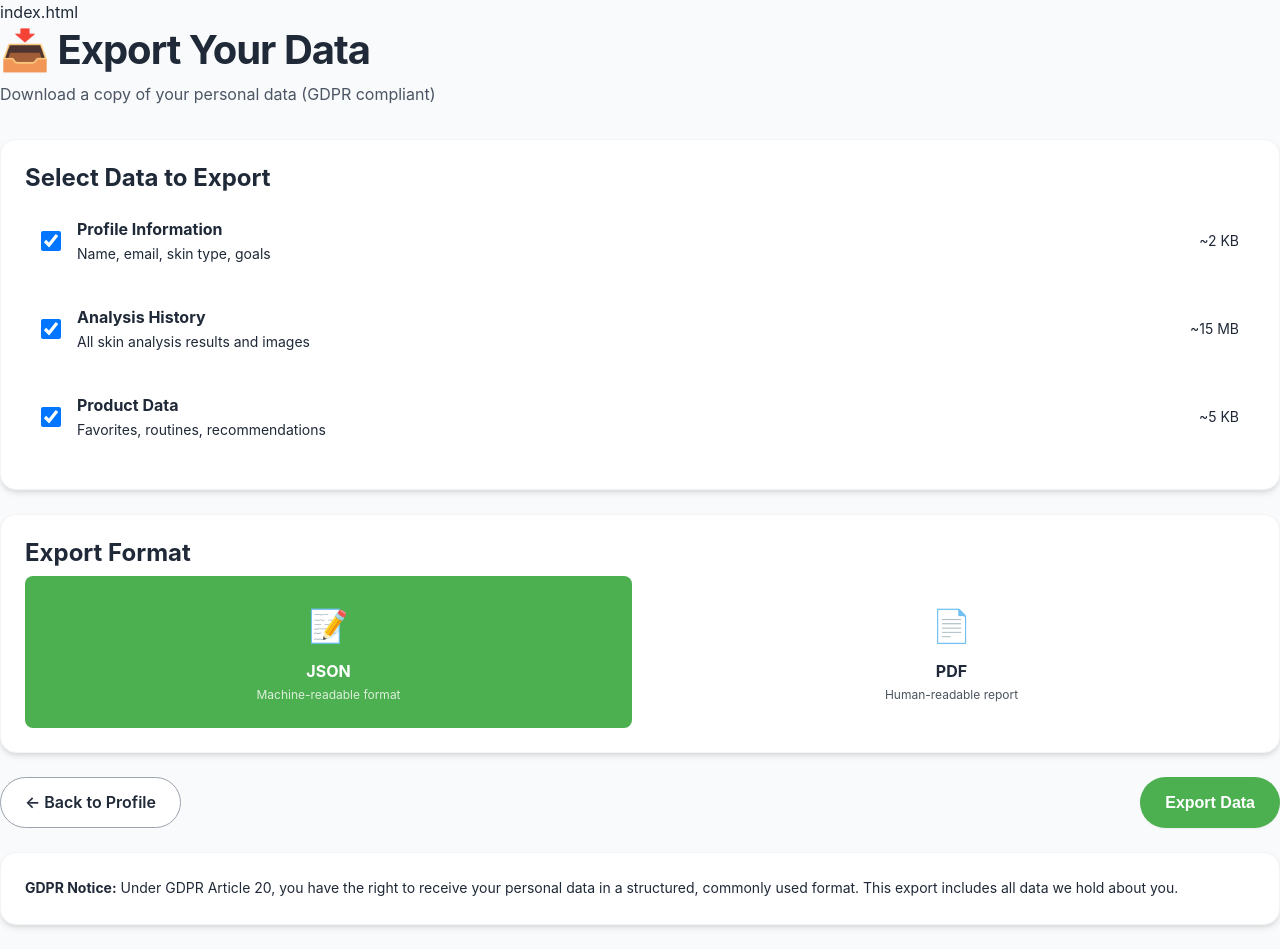
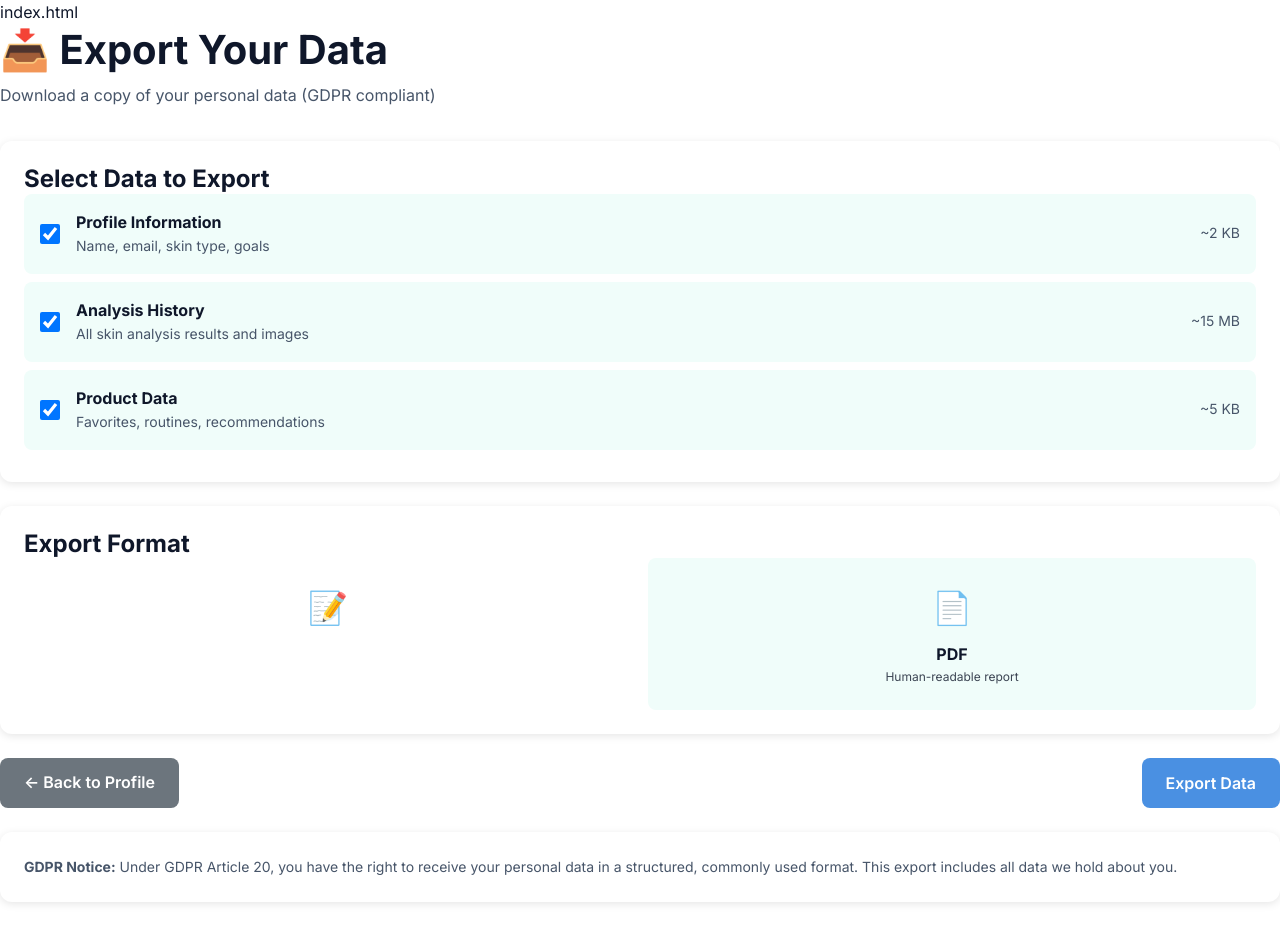
Before and after one commit to himprapatel-rgb/ai-skincare-intelligence-system, a React (Vite) app in the folder frontend/: page /export in a window 1280 px wide. After the commit the page ends 926 px from the top, so only its background shows below. Built offline with nearby package versions, Linux system fonts and the light colour scheme; no server answers.

Commit message:
fix(ui): Global design system with proper alignment

```diff
--- a/frontend/src/index.css
+++ b/frontend/src/index.css
@@ -1,450 +1,210 @@
-/* index.css */
+/* Global Styles - Medical App Design System */
 
-/* =========================================
-   1. VARIABLES & THEME SETUP
-   ========================================= */
+/* Import Google Font */
+@import url('https://fonts.googleapis.com/css2?family=Inter:wght@400;500;600;700;800&display=swap');
+
+/* CSS Variables */
 :root {
-  /* Brand Colors */
-  --primary-color: #4CAF50;
-  --primary-hover: #43a047;
-  --secondary-color: #2E7D32;
-  --accent-color: #E8F5E9; /* Very light green for backgrounds */
+  /* Primary Medical Colors */
+  --primary: #0891b2;
+  --primary-hover: #0e7490;
+  --primary-light: #e0f2fe;
+  --accent: #14b8a6;
+  --accent-light: #ccfbf1;
+
+  /* Status Colors */
+  --success: #10b981;
+  --success-light: #d1fae5;
+  --warning: #f59e0b;
+  --warning-light: #fef3c7;
+  --danger: #ef4444;
+  --danger-light: #fee2e2;
+  --info: #3b82f6;
+  --info-light: #dbeafe;
+
+  /* Neutral Colors */
+  --white: #ffffff;
+  --gray-50: #f8fafc;
+  --gray-100: #f1f5f9;
+  --gray-200: #e2e8f0;
+  --gray-300: #cbd5e1;
+  --gray-400: #94a3b8;
+  --gray-500: #64748b;
+  --gray-600: #475569;
+  --gray-700: #334155;
+  --gray-800: #1e293b;
+  --gray-900: #0f172a;
+
+  /* Background Colors */
+  --bg-primary: var(--white);
+  --bg-secondary: #f0fdfa;
+  --bg-tertiary: var(--gray-50);
 
   /* Text Colors */
-  --text-dark: #1F2937;
-  --text-medium: #4B5563;
-  --text-light: #9CA3AF;
-  --text-white: #FFFFFF;
+  --text-primary: var(--gray-900);
+  --text-secondary: var(--gray-600);
+  --text-muted: var(--gray-400);
 
-  /* Background Colors */
-  --bg-body: #F9FAFB;
-  --bg-surface: #FFFFFF;
-  --bg-card: #FFFFFF;
-
-  /* Status Colors */
-  --success: #10B981;
-  --warning: #F59E0B;
-  --danger: #EF4444;
-  --info: #3B82F6;
-
-  /* Spacing System */
-  --spacing-xs: 0.25rem;
-  --spacing-sm: 0.5rem;
-  --spacing-md: 1rem;
-  --spacing-lg: 1.5rem;
-  --spacing-xl: 2rem;
-  --spacing-2xl: 3rem;
-
-  /* Border Radius */
-  --radius-sm: 0.375rem;
-  --radius-md: 0.5rem;
-  --radius-lg: 1rem;
-  --radius-full: 9999px;
+  /* Border */
+  --border-color: var(--gray-200);
+  --border-radius-sm: 6px;
+  --border-radius-md: 10px;
+  --border-radius-lg: 16px;
+  --border-radius-xl: 24px;
+  --border-radius-full: 9999px;
 
   /* Shadows */
   --shadow-sm: 0 1px 2px 0 rgba(0, 0, 0, 0.05);
-  --shadow-md: 0 4px 6px -1px rgba(0, 0, 0, 0.1), 0 2px 4px -1px rgba(0, 0, 0, 0.06);
-  --shadow-lg: 0 10px 15px -3px rgba(0, 0, 0, 0.1), 0 4px 6px -2px rgba(0, 0, 0, 0.05);
-  --shadow-hover: 0 20px 25px -5px rgba(0, 0, 0, 0.1), 0 10px 10px -5px rgba(0, 0, 0, 0.04);
+  --shadow-md: 0 4px 6px -1px rgba(0, 0, 0, 0.1);
+  --shadow-lg: 0 10px 15px -3px rgba(0, 0, 0, 0.1);
+  --shadow-xl: 0 20px 25px -5px rgba(0, 0, 0, 0.1);
 
-  /* Transitions */
-  --transition-fast: 150ms ease;
-  --transition-normal: 300ms ease;
+  /* Spacing */
+  --spacing-xs: 4px;
+  --spacing-sm: 8px;
+  --spacing-md: 16px;
+  --spacing-lg: 24px;
+  --spacing-xl: 32px;
+  --spacing-2xl: 48px;
+  --spacing-3xl: 64px;
 
-  /* Layout */
-  --container-width: 1200px;
-  --header-height: 70px;
+  /* Typography */
+  --font-family: 'Inter', -apple-system, BlinkMacSystemFont, 'Segoe UI', Roboto, sans-serif;
+  --font-size-xs: 0.75rem;
+  --font-size-sm: 0.875rem;
+  --font-size-base: 1rem;
+  --font-size-lg: 1.125rem;
+  --font-size-xl: 1.25rem;
+  --font-size-2xl: 1.5rem;
+  --font-size-3xl: 2rem;
+  --font-size-4xl: 2.5rem;
+
+  /* Max Widths */
+  --max-width-sm: 640px;
+  --max-width-md: 768px;
+  --max-width-lg: 1024px;
+  --max-width-xl: 1280px;
 }
 
-/* =========================================
-   2. RESET & BASE STYLES
-   ========================================= */
+/* Reset & Base Styles */
 *, *::before, *::after {
-  box-sizing: border-box;
   margin: 0;
   padding: 0;
+  box-sizing: border-box;
 }
 
-body {
-  font-family: -apple-system, BlinkMacSystemFont, "Segoe UI", Roboto, Helvetica, Arial, sans-serif;
-  background-color: var(--bg-body);
-  color: var(--text-dark);
-  line-height: 1.6;
+html {
+  font-size: 16px;
+  scroll-behavior: smooth;
   -webkit-font-smoothing: antialiased;
   -moz-osx-font-smoothing: grayscale;
 }
 
-a {
-  text-decoration: none;
-  color: inherit;
-  transition: color var(--transition-fast);
+body {
+  font-family: var(--font-family);
+  font-size: var(--font-size-base);
+  line-height: 1.6;
+  color: var(--text-primary);
+  background-color: var(--bg-primary);
 }
 
-ul {
-  list-style: none;
+/* Typography */
+h1, h2, h3, h4, h5, h6 {
+  font-weight: 700;
+  line-height: 1.2;
+  color: var(--text-primary);
 }
 
+h1 { font-size: var(--font-size-4xl); }
+h2 { font-size: var(--font-size-3xl); }
+h3 { font-size: var(--font-size-2xl); }
+h4 { font-size: var(--font-size-xl); }
+h5 { font-size: var(--font-size-lg); }
+h6 { font-size: var(--font-size-base); }
+
+p {
+  color: var(--text-secondary);
+  line-height: 1.7;
+}
+
+a {
+  color: var(--primary);
+  text-decoration: none;
+  transition: color 0.2s ease;
+}
+
+a:hover {
+  color: var(--primary-hover);
+}
+
+/* Images */
 img {
   max-width: 100%;
   height: auto;
   display: block;
 }
 
-/* =========================================
-   3. TYPOGRAPHY
-   ========================================= */
-h1, h2, h3, h4, h5, h6 {
-  color: var(--text-dark);
-  font-weight: 700;
-  line-height: 1.2;
-  margin-bottom: var(--spacing-sm);
+/* Buttons */
+button {
+  font-family: inherit;
+  cursor: pointer;
+  border: none;
+  outline: none;
 }
 
-h1 { font-size: 2.5rem; letter-spacing: -0.025em; }
-h2 { font-size: 2rem; letter-spacing: -0.025em; }
-h3 { font-size: 1.5rem; }
-h4 { font-size: 1.25rem; }
-
-p {
-  margin-bottom: var(--spacing-md);
-  color: var(--text-medium);
+/* Inputs */
+input, textarea, select {
+  font-family: inherit;
+  font-size: var(--font-size-base);
 }
 
-.text-center { text-align: center; }
-.text-primary { color: var(--primary-color); }
-.text-small { font-size: 0.875rem; }
-
-/* =========================================
-   4. LAYOUT UTILITIES
-   ========================================= */
+/* Container */
 .container {
-  width: 100%;
-  max-width: var(--container-width);
+  max-width: var(--max-width-xl);
   margin: 0 auto;
-  padding: 0 var(--spacing-md);
+  padding: 0 var(--spacing-lg);
 }
 
-.section {
-  padding: var(--spacing-2xl) 0;
+/* Utility Classes */
+.text-center { text-align: center; }
+.text-left { text-align: left; }
+.text-right { text-align: right; }
+
+.font-medium { font-weight: 500; }
+.font-semibold { font-weight: 600; }
+.font-bold { font-weight: 700; }
+
+.text-primary { color: var(--text-primary); }
+.text-secondary { color: var(--text-secondary); }
+.text-muted { color: var(--text-muted); }
+
+/* Scrollbar */
+::-webkit-scrollbar {
+  width: 8px;
+  height: 8px;
 }
 
-.grid {
-  display: grid;
-  gap: var(--spacing-lg);
+::-webkit-scrollbar-track {
+  background: var(--gray-100);
 }
 
-.grid-2 { grid-template-columns: repeat(2, 1fr); }
-.grid-3 { grid-template-columns: repeat(3, 1fr); }
-.grid-4 { grid-template-columns: repeat(4, 1fr); }
-
-/* =========================================
-   5. COMPONENT: BUTTONS
-   ========================================= */
-.btn {
-  display: inline-flex;
-  align-items: center;
-  justify-content: center;
-  padding: 0.75rem 1.5rem;
-  font-weight: 600;
-  font-size: 1rem;
-  border-radius: var(--radius-full);
-  cursor: pointer;
-  transition: all var(--transition-fast);
-  border: 1px solid transparent;
+::-webkit-scrollbar-thumb {
+  background: var(--gray-300);
+  border-radius: 4px;
 }
 
-.btn-primary {
-  background-color: var(--primary-color);
-  color: var(--text-white);
-  box-shadow: var(--shadow-sm);
+::-webkit-scrollbar-thumb:hover {
+  background: var(--gray-400);
 }
 
-.btn-primary:hover {
-  background-color: var(--primary-hover);
-  transform: translateY(-1px);
-  box-shadow: var(--shadow-md);
+/* Focus States */
+:focus-visible {
+  outline: 2px solid var(--primary);
+  outline-offset: 2px;
 }
 
-.btn-secondary {
-  background-color: var(--bg-surface);
-  color: var(--text-dark);
-  border: 1px solid var(--text-light);
+/* Selection */
+::selection {
+  background-color: var(--primary-light);
+  color: var(--primary);
 }
-
-.btn-secondary:hover {
-  background-color: var(--bg-body);
-  border-color: var(--text-medium);
-}
-
-.btn-block {
-  width: 100%;
-}
-
-/* =========================================
-   6. COMPONENT: HEADER / NAVBAR
-   ========================================= */
-.header {
-  height: var(--header-height);
-  background-color: rgba(255, 255, 255, 0.95);
-  backdrop-filter: blur(10px);
-  position: sticky;
-  top: 0;
-  z-index: 1000;
-  border-bottom: 1px solid #E5E7EB;
-  display: flex;
-  align-items: center;
-}
-
-.nav-container {
-  display: flex;
-  justify-content: space-between;
-  align-items: center;
-  width: 100%;
-}
-
-.logo {
-  font-size: 1.5rem;
-  font-weight: 800;
-  color: var(--primary-color);
-  letter-spacing: -1px;
-}
-
-.nav-links {
-  display: flex;
-  gap: var(--spacing-lg);
-}
-
-.nav-links a {
-  font-weight: 500;
-  color: var(--text-medium);
-}
-
-.nav-links a:hover, .nav-links a.active {
-  color: var(--primary-color);
-}
-
-/* =========================================
-   7. COMPONENT: HERO SECTION
-   ========================================= */
-.hero {
-  text-align: center;
-  padding: 4rem 0 6rem;
-  background: linear-gradient(180deg, var(--accent-color) 0%, rgba(255,255,255,0) 100%);
-}
-
-.hero-headline {
-  font-size: 3rem; /* Large impact font */
-  margin-bottom: var(--spacing-lg);
-  color: var(--text-dark);
-}
-
-.hero-sub {
-  font-size: 1.25rem;
-  max-width: 600px;
-  margin: 0 auto var(--spacing-xl);
-  color: var(--text-medium);
-}
-
-.hero-buttons {
-  display: flex;
-  gap: var(--spacing-md);
-  justify-content: center;
-}
-
-/* =========================================
-   8. COMPONENT: CARDS & FEATURES
-   ========================================= */
-.card {
-  background: var(--bg-card);
-  border-radius: var(--radius-lg);
-  padding: var(--spacing-lg);
-  box-shadow: var(--shadow-md);
-  transition: transform var(--transition-normal), box-shadow var(--transition-normal);
-  border: 1px solid #F3F4F6;
-}
-
-.card:hover {
-  transform: translateY(-4px);
-  box-shadow: var(--shadow-hover);
-}
-
-.feature-icon {
-  width: 48px;
-  height: 48px;
-  background-color: var(--accent-color);
-  color: var(--primary-color);
-  border-radius: var(--radius-md);
-  display: flex;
-  align-items: center;
-  justify-content: center;
-  margin-bottom: var(--spacing-md);
-  font-size: 1.5rem;
-}
-
-/* =========================================
-   9. COMPONENT: SKIN ANALYSIS REPORT
-   ========================================= */
-.analysis-dashboard {
-  display: grid;
-  grid-template-columns: 300px 1fr;
-  gap: var(--spacing-xl);
-}
-
-.score-card {
-  text-align: center;
-  padding: var(--spacing-xl) var(--spacing-lg);
-}
-
-.score-circle {
-  width: 120px;
-  height: 120px;
-  border-radius: 50%;
-  border: 8px solid var(--primary-color);
-  display: flex;
-  align-items: center;
-  justify-content: center;
-  font-size: 2.5rem;
-  font-weight: 800;
-  color: var(--primary-color);
-  margin: 0 auto var(--spacing-md);
-  position: relative;
-}
-
-.metric-grid {
-  display: grid;
-  grid-template-columns: repeat(auto-fill, minmax(200px, 1fr));
-  gap: var(--spacing-md);
-}
-
-.metric-item {
-  background: var(--bg-body);
-  padding: var(--spacing-md);
-  border-radius: var(--radius-md);
-  display: flex;
-  flex-direction: column;
-}
-
-.metric-label {
-  font-size: 0.875rem;
-  color: var(--text-light);
-  margin-bottom: var(--spacing-xs);
-}
-
-.metric-value {
-  font-size: 1.25rem;
-  font-weight: 700;
-  color: var(--text-dark);
-}
-
-.metric-bar {
-  height: 6px;
-  background: #E5E7EB;
-  border-radius: var(--radius-full);
-  margin-top: var(--spacing-sm);
-  overflow: hidden;
-}
-
-.metric-fill {
-  height: 100%;
-  background: var(--primary-color);
-  border-radius: var(--radius-full);
-}
-
-/* =========================================
-   10. COMPONENT: FORMS
-   ========================================= */
-.form-group {
-  margin-bottom: var(--spacing-md);
-}
-
-.form-label {
-  display: block;
-  margin-bottom: var(--spacing-xs);
-  font-weight: 500;
-  color: var(--text-dark);
-  font-size: 0.9rem;
-}
-
-.form-input {
-  width: 100%;
-  padding: 0.75rem 1rem;
-  border: 1px solid #D1D5DB;
-  border-radius: var(--radius-md);
-  font-size: 1rem;
-  transition: border-color var(--transition-fast), box-shadow var(--transition-fast);
-}
-
-.form-input:focus {
-  outline: none;
-  border-color: var(--primary-color);
-  box-shadow: 0 0 0 3px rgba(76, 175, 80, 0.2);
-}
-
-.auth-card {
-  max-width: 400px;
-  margin: 4rem auto;
-}
-
-/* =========================================
-   11. COMPONENT: PRODUCT GRID
-   ========================================= */
-.product-image {
-  width: 100%;
-  height: 200px;
-  object-fit: cover;
-  border-radius: var(--radius-md);
-  margin-bottom: var(--spacing-md);
-  background-color: var(--bg-body);
-}
-
-.product-title {
-  font-size: 1.125rem;
-  font-weight: 600;
-  margin-bottom: var(--spacing-xs);
-}
-
-.product-meta {
-  display: flex;
-  justify-content: space-between;
-  align-items: center;
-  margin-top: var(--spacing-md);
-}
-
-.price {
-  font-weight: 700;
-  color: var(--primary-color);
-}
-
-/* =========================================
-   12. RESPONSIVE DESIGN (MEDIA QUERIES)
-   ========================================= */
-@media (max-width: 1024px) {
-  :root {
-    --container-width: 90%;
-  }
-}
-
-@media (max-width: 768px) {
-  h1 { font-size: 2rem; }
-  h2 { font-size: 1.75rem; }
-
-  .grid-2, .grid-3, .grid-4 {
-    grid-template-columns: 1fr;
-  }
-
-  .analysis-dashboard {
-    grid-template-columns: 1fr;
-  }
-
-  .nav-links {
-    display: none; /* In production, replace with JS toggle/hamburger */
-  }
-
-  .hero-buttons {
-    flex-direction: column;
-  }
-
-  .header {
-    padding: 0 var(--spacing-sm);
-  }
-}
```
